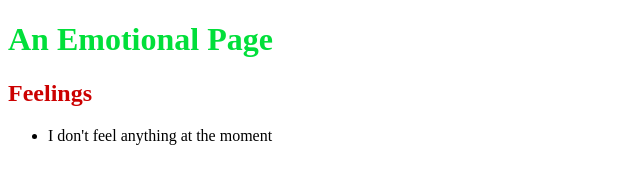
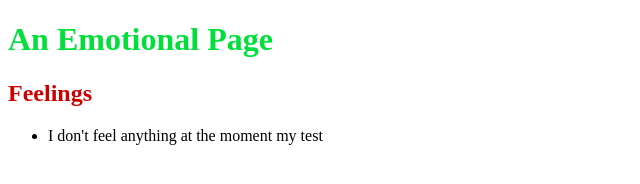
Before and after one commit to JQhub/git_halm_training, a plain HTML site: page index.html in a window 1280 px wide. Shown: the full height of the page, 0-640 px from the left. Drawn offline with Linux system fonts and the light colour scheme.

Commit message:
Erste Änderung

```diff
--- a/index.html
+++ b/index.html
@@ -8,7 +8,7 @@
   <h1 style ="color: #01DF3A">An Emotional Page</h1>
   <h2 style ="color: #C00">Feelings</h2>
   <ul>
-    <li>I don't feel anything at the moment</li>
+    <li>I don't feel anything at the moment my test</li>
   </ul>
 </body>
 </html>
```
